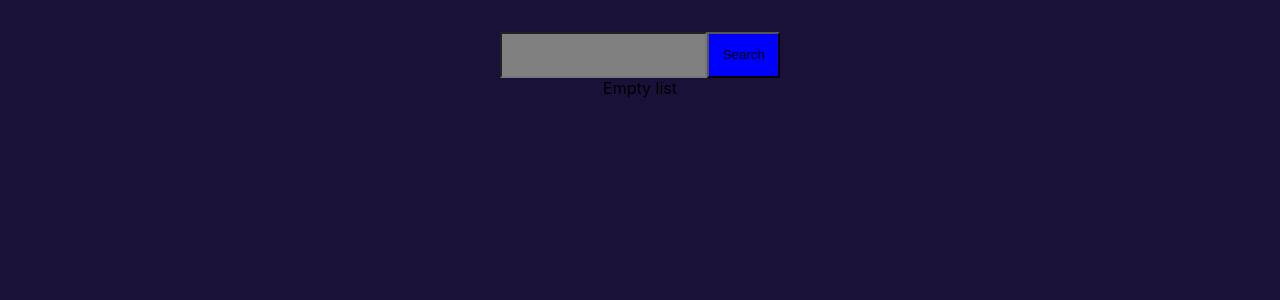
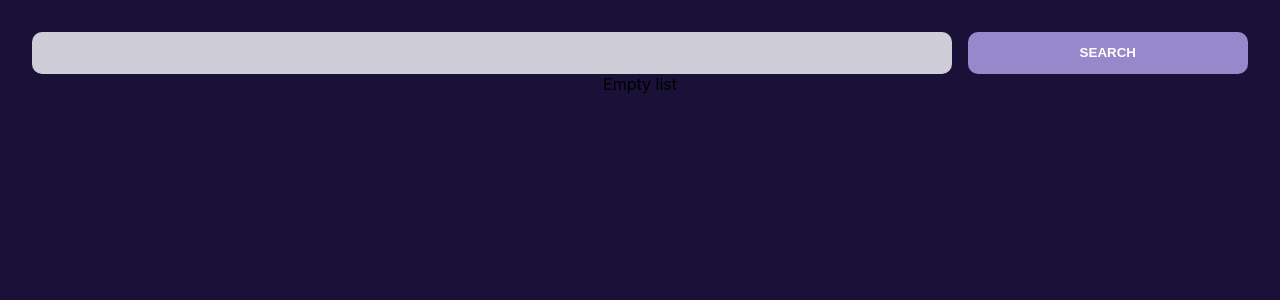
Before and after one commit to Petiazediter/MovieApp, a React (Create React App) app in the folder client/: page / in a window 1280 px wide. Shown: the top 300 px of the page. Built offline with nearby package versions, Linux system fonts and the light colour scheme.

Commit message:
feat: apply styling changes to form

```diff
--- a/client/src/components/SearchBox/index.tsx
+++ b/client/src/components/SearchBox/index.tsx
@@ -14,12 +14,12 @@ const SearchBox = (props: Props) => {
         props.onSubmit(searchValue)
     }
 
-    return (<form onSubmit={onSubmit}>
+    return (<Styled.Wrapper onSubmit={onSubmit}>
         <Styled.SearchBox
             onChange={(v) => setSearchValue(v.currentTarget.value)}
             type='search' />
         <Styled.SearchButton type='submit'>Search</Styled.SearchButton>
-    </form>)
+    </Styled.Wrapper>)
 }
 
 const SearchBoxMemo = memo(SearchBox)
--- a/client/src/components/SearchBox/styles.ts
+++ b/client/src/components/SearchBox/styles.ts
@@ -1,18 +1,37 @@
 import styled from "styled-components"
+
+const Wrapper = styled.form({
+    position: 'relative',
+    width: '100%',
+    display: 'flex',
+    gap: '1em'
+})
 
 const SearchBox = styled.input({
     padding: '1em',
-    backgroundColor: 'gray'
+    backgroundColor: '#CFCDD8',
+    outline: 'none',
+    border: 'none',
+    borderRadius: '10px',
+    width: '100%'
 })
 
 const SearchButton = styled.button({
     padding: '1em',
-    backgroundColor: 'blue'
+    backgroundColor: '#9688CA',
+    fontWeight: 'bold',
+    textTransform: 'uppercase',
+    color: 'white',
+    border: 'none',
+    outline: 'none',
+    borderRadius: '10px',
+    width: '30%'
 })
 
 const Styled = {
     SearchBox,
-    SearchButton
+    SearchButton,
+    Wrapper
 }
 
 export default Styled
```
